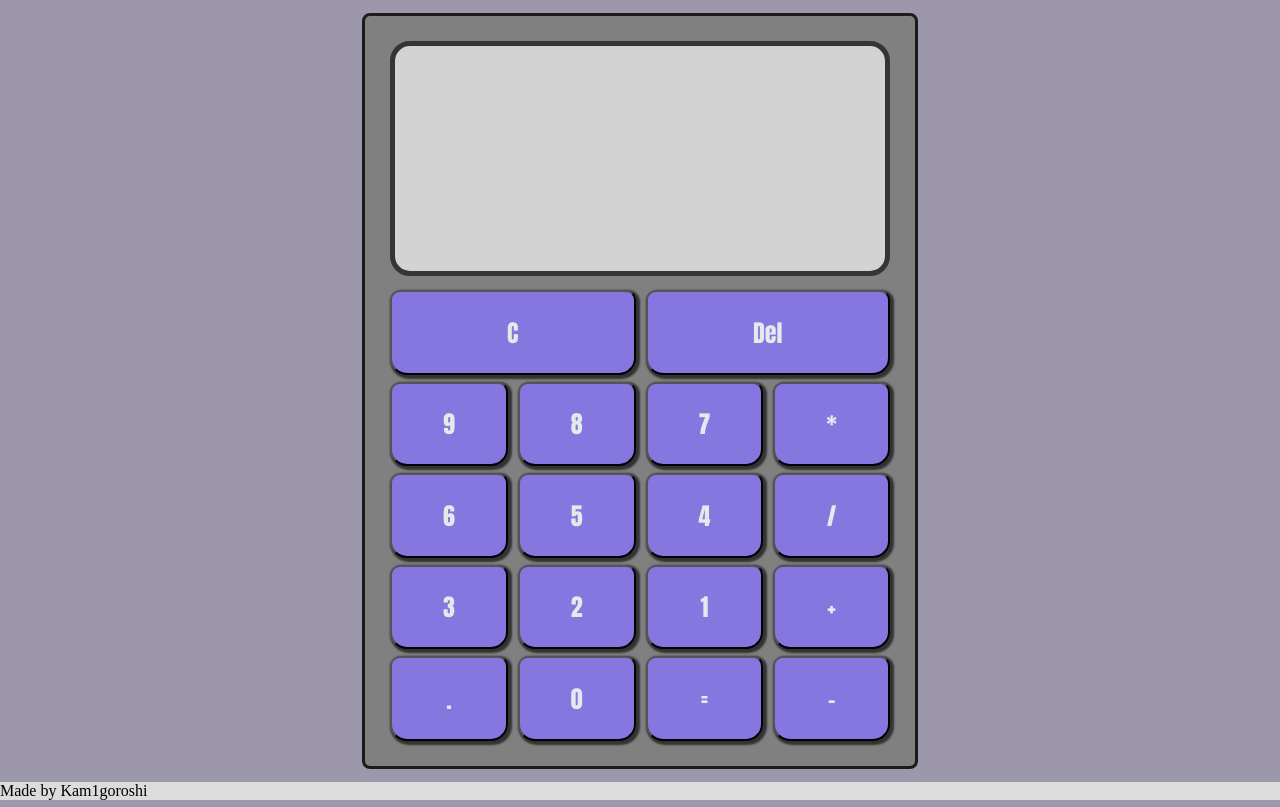
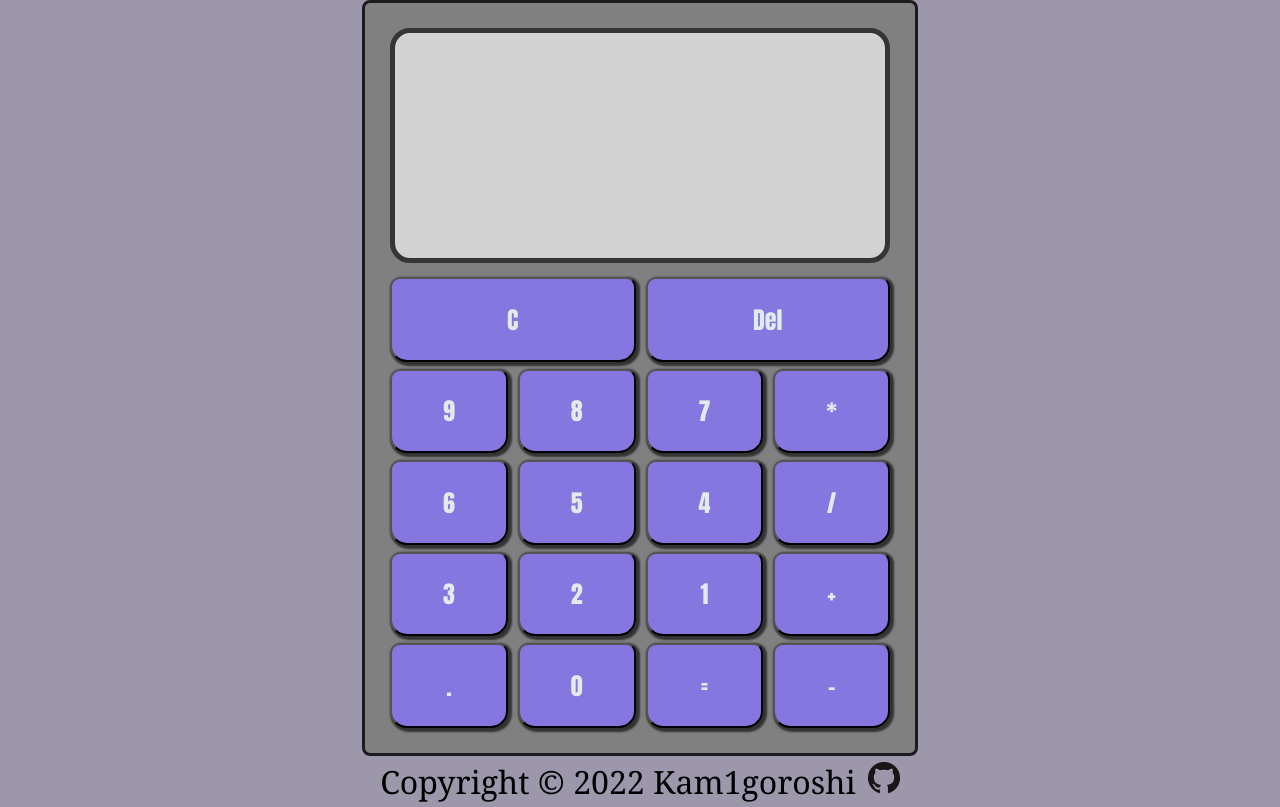
Before and after one commit to Kam1goroshi/odin-calculator, a plain HTML site: page index.html in a window 1280 px wide. Drawn offline with Linux system fonts and the light colour scheme.

Commit message:
Update css for real
Accidentally commited only the images in the previous commit

```diff
--- a/index.html
+++ b/index.html
@@ -6,6 +6,7 @@
     <meta http-equiv="X-UA-Compatible" content="IE=edge">
     <meta name="viewport" content="width=device-width, initial-scale=1.0">
     <link rel="stylesheet" href="./styles.css">
+    <link rel="icon" href="./images/calculator-logo.png">
     <script src="index.js" defer></script>
     <title>Calculator</title>
 </head>
@@ -18,7 +19,7 @@
             </div>
             <div id="buttons">
                 <button id="bc" class="kEscape">C</button>
-                <button id="bdel"class="kBackspace">Del</button>
+                <button id="bdel" class="kBackspace">Del</button>
                 <button id="b9" class="k9">9</button>
                 <button id="b8" class="k8">8</button>
                 <button id="b7" class="k7">7</button>
@@ -38,7 +39,8 @@
             </div>
         </div>
     </main>
-    <footer>Made by Kam1goroshi</footer>
+    <footer>Copyright © 2022 Kam1goroshi<a href="https://github.com/Kam1goroshi" rel="noreferrer noopener" target="_blank"><img
+                src="./images/GitHub-Mark/PNG/GitHub-Mark-32px.png"></a></img></footer>
 </body>
 
 </html>
--- a/styles.css
+++ b/styles.css
@@ -7,9 +7,16 @@ html, body {
   }
 
   footer {
+    display: flex;
+    justify-content: center;
+    align-items: center;
+    gap: 12px;
+    padding: 4px;
+    font-family:Georgia, 'Times New Roman', Times, serif;
+    font-size: 32px;
     margin-top: auto;
-    background-color: #DCDCDC;
   }
+
 
   main{
     flex:1;
```
